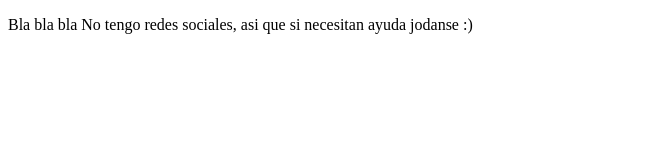
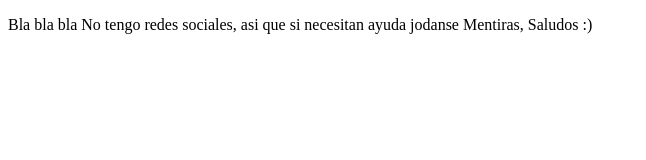
Before and after one commit to AlandeFilipo/prework, a plain HTML site: page index.html in a window 1280 px wide. Shown: the whole page, without its empty margins (0-646 px from the left). Drawn offline with Linux system fonts and the light colour scheme.

Commit message:
Cambios Solo

```diff
--- a/index.html
+++ b/index.html
@@ -7,7 +7,8 @@
 </head>
 <body>
     <p>
-        Bla bla bla No tengo redes sociales, asi que si necesitan ayuda jodanse :)
+        Bla bla bla No tengo redes sociales, asi que si necesitan ayuda jodanse
+        Mentiras, Saludos :)
     </p>
 </body>
 </html>
```
